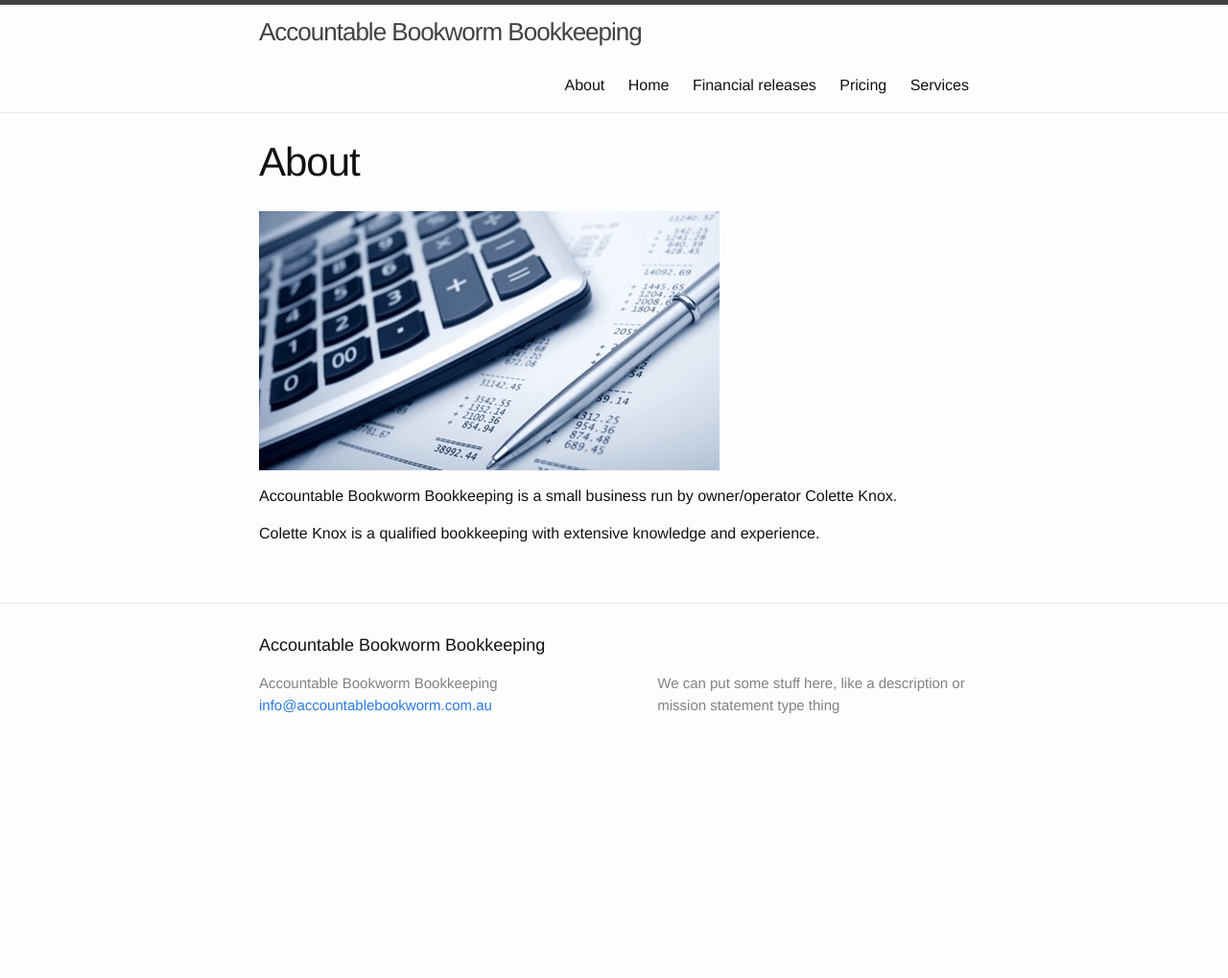
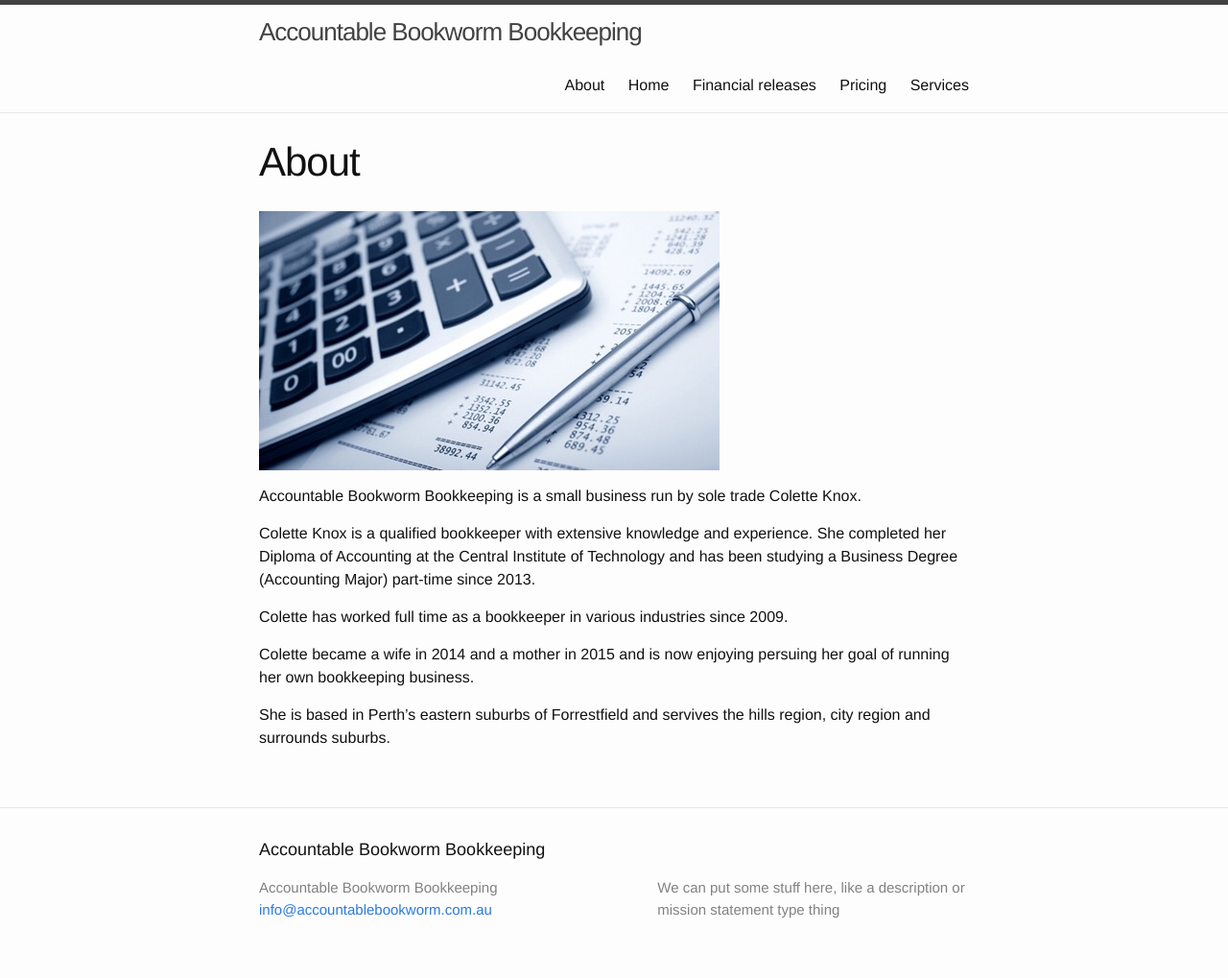
Before and after one commit to aivins/bookwormsite, a Jekyll site: the page built from about.md, in a window 1280 px wide. Shown: the whole page at 96% size. Built offline with Jekyll 4.4.1, drawn with Linux system fonts in a browser that asks for light colours; before the commit the page ends 900 px from its top, so only the background shows below that.

Commit message:
Update from Forestry.io - about.md

```diff
--- a/about.md
+++ b/about.md
@@ -5,6 +5,12 @@ permalink: "/about/"
 ---
 ![]({{ site.baseurl }}/forestryio/images/image-2.jpeg)
 
-Accountable Bookworm Bookkeeping is a small business run by owner/operator Colette Knox.
+Accountable Bookworm Bookkeeping is a small business run by sole trade Colette Knox.
 
-Colette Knox is a qualified bookkeeping with extensive knowledge and experience.
+Colette Knox is a qualified bookkeeper with extensive knowledge and experience. She completed her Diploma of Accounting at the Central Institute of Technology and has been studying a Business Degree (Accounting Major) part-time since 2013.
+
+Colette has worked full time as a bookkeeper in various industries since 2009.
+
+Colette became a wife in 2014 and a mother in 2015 and is now enjoying persuing her goal of running her own bookkeeping business.
+
+She is based in Perth's eastern suburbs of Forrestfield and servives the hills region, city region and surrounds suburbs.
```
